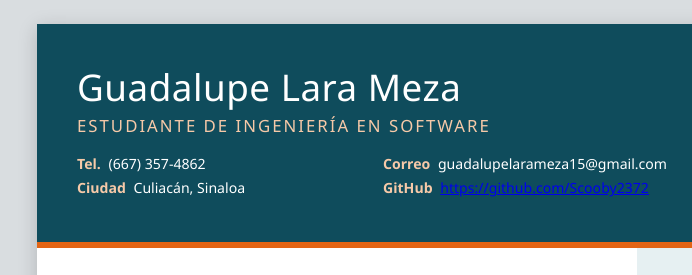
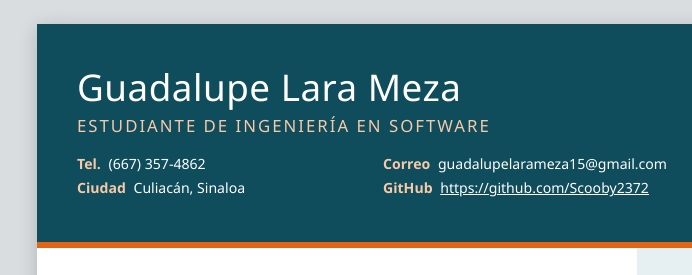
Before and after one commit to Scooby2372/Escuela, a plain HTML site: page CV Dreamweaver/index.html in a window 1280 px wide. Shown: the top 275 px of the page, 178-870 px from the left. Drawn offline with Linux system fonts and the light colour scheme.

Commit message:
Update style.css

```diff
--- a/CV Dreamweaver/style.css
+++ b/CV Dreamweaver/style.css
@@ -56,7 +56,9 @@ body {
   text-transform: uppercase;
   letter-spacing: 2px;
 }
-
+.contacto a {
+    color: #FFFFFF;
+}
 .contacto {
   list-style: none;
   margin-top: 16px;
```
